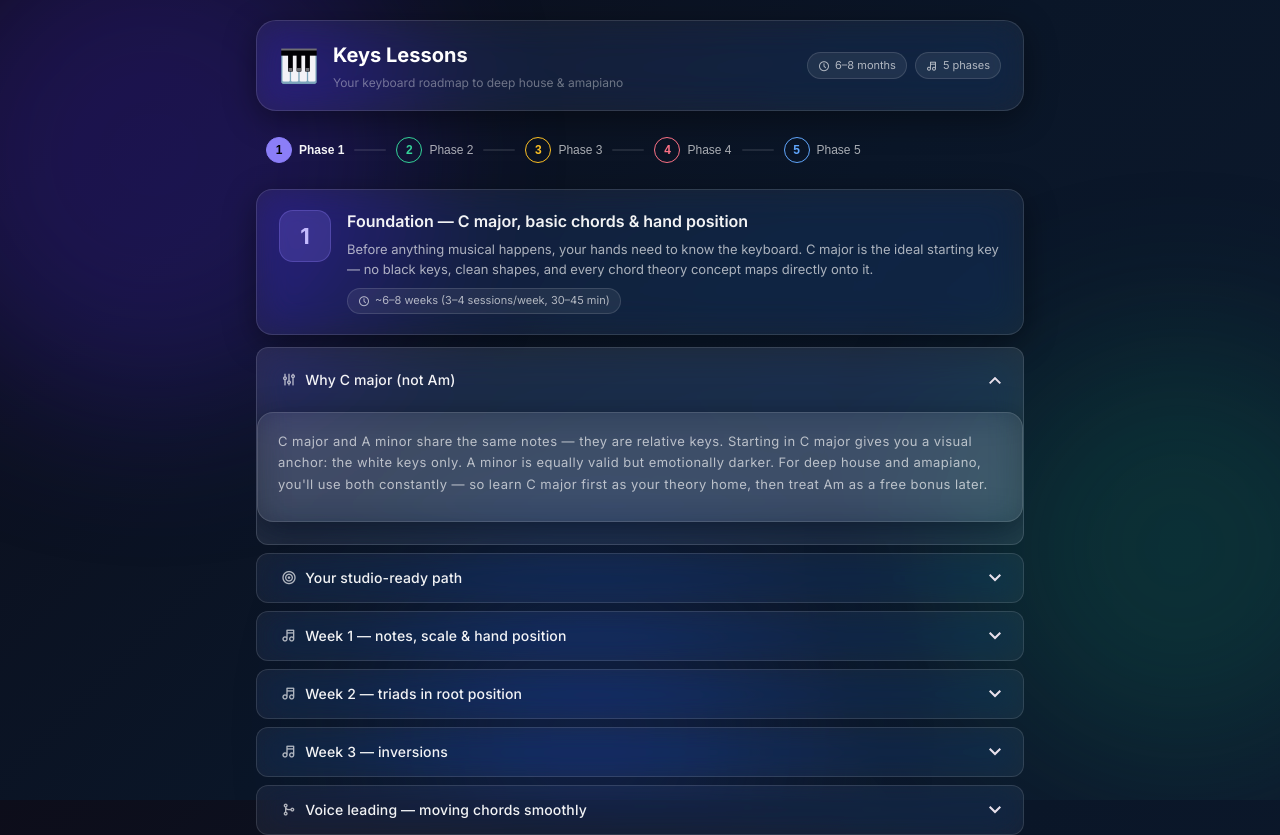
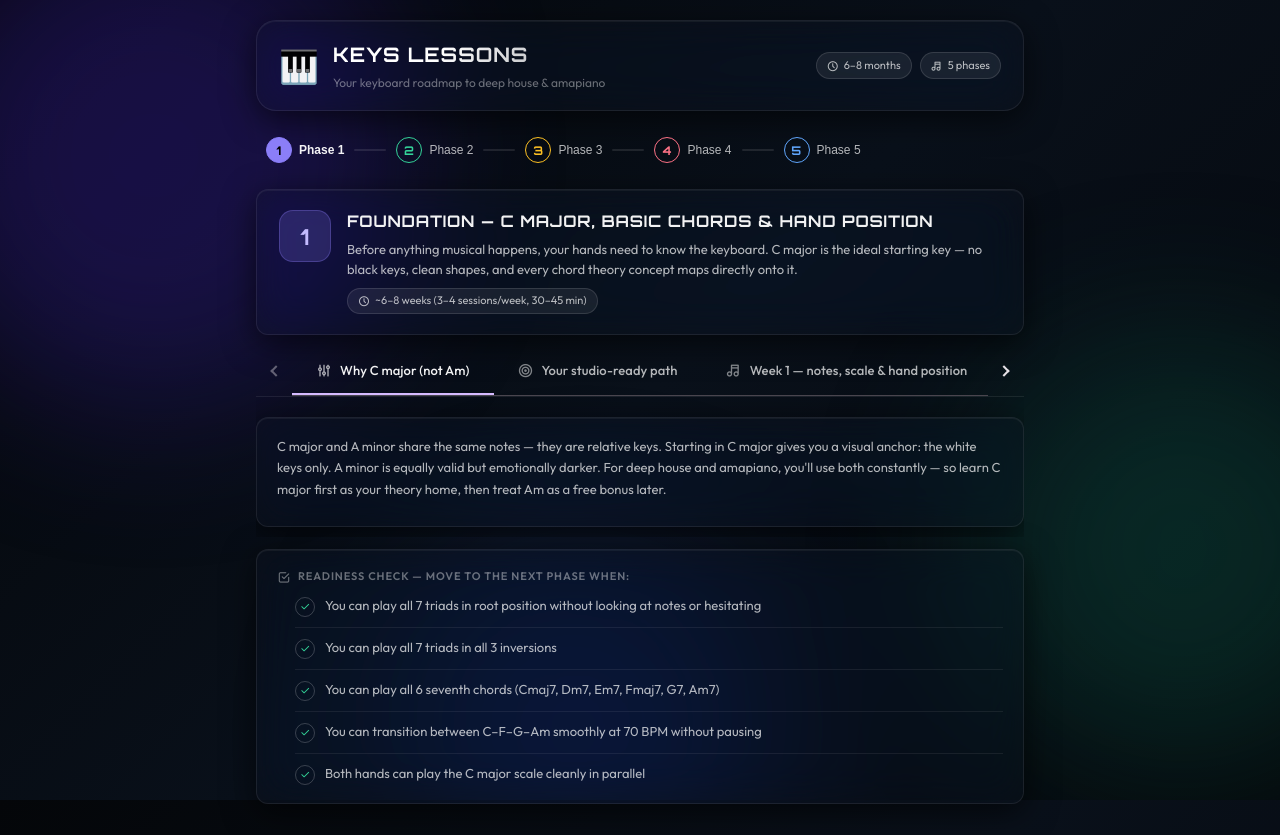
Before and after one commit to KaraboMaimane/keys-app, an Angular app: page / in a window 1280 px wide. Shown: the top 835 px of the page. Built offline with nearby package versions, Linux system fonts and the light colour scheme.

Commit message:
refactor: replace MatExpansionPanel with MatTabsModule and update curriculum data with fingering and BPM guidance

```diff
--- a/angular.json
+++ b/angular.json
@@ -120,5 +120,8 @@
         }
       }
     }
+  },
+  "cli": {
+    "analytics": "96fe80d4-2d24-427c-9273-619189a72c40"
   }
 }
--- a/src/app/app.component.html
+++ b/src/app/app.component.html
@@ -70,22 +70,18 @@
 
       <!-- Sections -->
       <div class="sections-wrap" [@staggerCards]="activeIndex()">
-        <mat-expansion-panel
-          *ngFor="let section of phase.sections; let si = index; trackBy: trackByIndex"
-          [expanded]="si === 0"
-          class="section-panel"
-        >
-          <mat-expansion-panel-header>
-            <mat-panel-title>
+        <mat-tab-group mat-stretch-tabs="false" mat-align-tabs="start" class="section-tabs" dynamicHeight>
+          <mat-tab *ngFor="let section of phase.sections; let si = index; trackBy: trackByIndex">
+            <ng-template mat-tab-label>
               <i class="ti {{ section.icon }}" style="margin-right:8px;font-size:16px;opacity:0.7"></i>
               {{ section.title }}
-            </mat-panel-title>
-          </mat-expansion-panel-header>
+            </ng-template>
 
+            <div class="tab-content" style="padding-top: 20px;">
               <ng-container *ngFor="let card of section.cards; trackBy: trackByIndex">
 
                 <!-- Studio Milestone -->
-            <div *ngIf="card.type === 'studio-milestone'" class="glass-card milestone-card">
+                <div *ngIf="card.type === 'studio-milestone'" class="glass-card milestone-card animate-in">
                   <h3>{{ card.heading }}</h3>
                   <ul>
                     <li *ngFor="let item of card.items">{{ item }}</li>
@@ -93,7 +89,7 @@
                 </div>
 
                 <!-- Text -->
-            <div *ngIf="card.type === 'text'" class="glass-card">
+                <div *ngIf="card.type === 'text'" class="glass-card animate-in">
                   <h3 *ngIf="card.heading">{{ card.heading }}</h3>
                   <p *ngIf="card.intro" class="card-intro" [innerHTML]="card.intro"></p>
                   <ng-container *ngIf="card.body">
@@ -102,7 +98,7 @@
                 </div>
 
                 <!-- List -->
-            <div *ngIf="card.type === 'list'" class="glass-card">
+                <div *ngIf="card.type === 'list'" class="glass-card animate-in">
                   <h3 *ngIf="card.heading">{{ card.heading }}</h3>
                   <p *ngIf="card.intro" class="card-intro">{{ card.intro }}</p>
                   <ul>
@@ -112,7 +108,7 @@
                 </div>
 
                 <!-- Tag-list (HTML items) -->
-            <div *ngIf="card.type === 'tag-list'" class="glass-card">
+                <div *ngIf="card.type === 'tag-list'" class="glass-card animate-in">
                   <h3 *ngIf="card.heading">{{ card.heading }}</h3>
                   <p *ngIf="card.intro" class="card-intro" [innerHTML]="card.intro"></p>
                   <ul style="padding-left:0">
@@ -122,7 +118,7 @@
                 </div>
 
                 <!-- Two-col Drill Grid -->
-            <div *ngIf="card.type === 'two-col-drill'" class="glass-card">
+                <div *ngIf="card.type === 'two-col-drill'" class="glass-card animate-in">
                   <h3 *ngIf="card.heading">{{ card.heading }}</h3>
                   <p *ngIf="card.intro" class="card-intro">{{ card.intro }}</p>
                   <div class="drill-grid">
@@ -134,7 +130,7 @@
                 </div>
 
                 <!-- Numeral Grid -->
-            <div *ngIf="card.type === 'numeral-grid'" class="glass-card">
+                <div *ngIf="card.type === 'numeral-grid'" class="glass-card animate-in">
                   <h3 *ngIf="card.heading">{{ card.heading }}</h3>
                   <p *ngIf="card.intro" class="card-intro">{{ card.intro }}</p>
                   <div class="numeral-grid">
@@ -147,7 +143,9 @@
                 </div>
 
               </ng-container>
-        </mat-expansion-panel>
+            </div>
+          </mat-tab>
+        </mat-tab-group>
 
         <!-- Readiness Check -->
         <div *ngIf="phase.checkList" class="glass-card readiness-card">
--- a/src/app/app.component.ts
+++ b/src/app/app.component.ts
@@ -2,14 +2,14 @@ import { Component, signal, computed } from '@angular/core';
 import { CommonModule } from '@angular/common';
 import { trigger, transition, style, animate, query, stagger } from '@angular/animations';
 import { MatChipsModule } from '@angular/material/chips';
-import { MatExpansionModule } from '@angular/material/expansion';
+import { MatTabsModule } from '@angular/material/tabs';
 import { MatRippleModule } from '@angular/material/core';
 import { PHASES } from './data/phases.data';
 
 @Component({
   selector: 'app-root',
   standalone: true,
-  imports: [CommonModule, MatChipsModule, MatExpansionModule, MatRippleModule],
+  imports: [CommonModule, MatChipsModule, MatTabsModule, MatRippleModule],
   templateUrl: './app.component.html',
   styleUrl: './app.component.scss',
   animations: [
--- a/src/index.html
+++ b/src/index.html
@@ -9,7 +9,7 @@
   <link rel="icon" type="image/x-icon" href="favicon.ico">
   <link rel="preconnect" href="https://fonts.googleapis.com">
   <link rel="preconnect" href="https://fonts.gstatic.com" crossorigin>
-  <link href="https://fonts.googleapis.com/css2?family=Inter:wght@300;400;500;600;700&display=swap" rel="stylesheet">
+  <link href="https://fonts.googleapis.com/css2?family=Orbitron:wght@400;500;700;900&family=Outfit:wght@300;400;500;600;700&display=swap" rel="stylesheet">
   <link rel="stylesheet" href="https://cdn.jsdelivr.net/npm/@tabler/icons-webfont@latest/tabler-icons.min.css">
 </head>
 <body>
--- a/src/styles.scss
+++ b/src/styles.scss
@@ -2,7 +2,7 @@
 @use '@angular/material' as mat;
 
 // ─── Google Fonts ────────────────────────────────────────────────────────────
-@import url('https://fonts.googleapis.com/css2?family=Inter:wght@300;400;500;600;700&display=swap');
+@import url('https://fonts.googleapis.com/css2?family=Orbitron:wght@400;500;700;900&family=Outfit:wght@300;400;500;600;700&display=swap');
 @include mat.core();
 
 $keys-theme: mat.define-theme((
@@ -12,8 +12,8 @@ $keys-theme: mat.define-theme((
     tertiary: mat.$cyan-palette,
   ),
   typography: (
-    brand-family: 'Inter, sans-serif',
-    plain-family: 'Inter, sans-serif',
+    brand-family: 'Outfit, sans-serif',
+    plain-family: 'Outfit, sans-serif',
   ),
   density: (scale: 0),
 ));
@@ -24,35 +24,36 @@ $keys-theme: mat.define-theme((
 
 // ─── Design Tokens ───────────────────────────────────────────────────────────
 :root {
-  --font-sans: 'Inter', system-ui, sans-serif;
+  --font-sans: 'Outfit', system-ui, sans-serif;
+  --font-display: 'Orbitron', system-ui, sans-serif;
 
   // background gradient
-  --bg-grad-start: #0d0d1a;
-  --bg-grad-mid:   #0a1628;
-  --bg-grad-end:   #0d1a2e;
+  --bg-grad-start: #040609;
+  --bg-grad-mid:   #09101a;
+  --bg-grad-end:   #05080c;
 
-  // frosted glass
-  --glass-bg:      rgba(255, 255, 255, 0.06);
-  --glass-bg-hover:rgba(255, 255, 255, 0.10);
-  --glass-border:  rgba(255, 255, 255, 0.12);
-  --glass-shadow:  0 8px 32px rgba(0, 0, 0, 0.4);
-  --glass-blur:    blur(18px) saturate(180%);
+  // frosted glass - sleeker for game UI
+  --glass-bg:      rgba(15, 20, 30, 0.4);
+  --glass-bg-hover:rgba(25, 30, 45, 0.6);
+  --glass-border:  rgba(255, 255, 255, 0.08);
+  --glass-shadow:  0 8px 32px rgba(0, 0, 0, 0.6), inset 0 1px 0 rgba(255,255,255,0.05);
+  --glass-blur:    blur(20px) saturate(180%);
 
-  // phase accent palette
-  --phase-1:  #8b7ef8;  // purple
-  --phase-2:  #34d399;  // teal
-  --phase-3:  #fbbf24;  // amber
-  --phase-4:  #fb7185;  // coral
-  --phase-5:  #60a5fa;  // blue
+  // phase accent palette (neon)
+  --phase-1:  #a78bfa;  // purple neon
+  --phase-2:  #34d399;  // neon teal
+  --phase-3:  #fbbf24;  // neon amber
+  --phase-4:  #fb7185;  // neon pink
+  --phase-5:  #60a5fa;  // neon blue
 
   --text-primary:   rgba(255,255,255,0.95);
-  --text-secondary: rgba(255,255,255,0.65);
-  --text-muted:     rgba(255,255,255,0.38);
+  --text-secondary: rgba(255,255,255,0.7);
+  --text-muted:     rgba(255,255,255,0.4);
 
-  --radius-sm:  8px;
-  --radius-md:  12px;
-  --radius-lg:  16px;
-  --radius-xl:  24px;
+  --radius-sm:  4px;
+  --radius-md:  8px;
+  --radius-lg:  12px;
+  --radius-xl:  16px;
 }
 
 // ─── Reset & Base ─────────────────────────────────────────────────────────────
@@ -67,6 +68,12 @@ html, body {
   color: var(--text-primary);
   background: linear-gradient(135deg, var(--bg-grad-start) 0%, var(--bg-grad-mid) 50%, var(--bg-grad-end) 100%);
   min-height: 100vh;
+}
+
+h1, h2, h3, .phase-badge, .num, .brand-title, .phase-num {
+  font-family: var(--font-display);
+  text-transform: uppercase;
+  letter-spacing: 0.05em;
 }
 
 // ─── Scrollbar ────────────────────────────────────────────────────────────────
```
Also changed, not shown: src/app/data/phases.data.ts (+14 -14 lines). Lines whose indentation alone changed are shown as unchanged.
